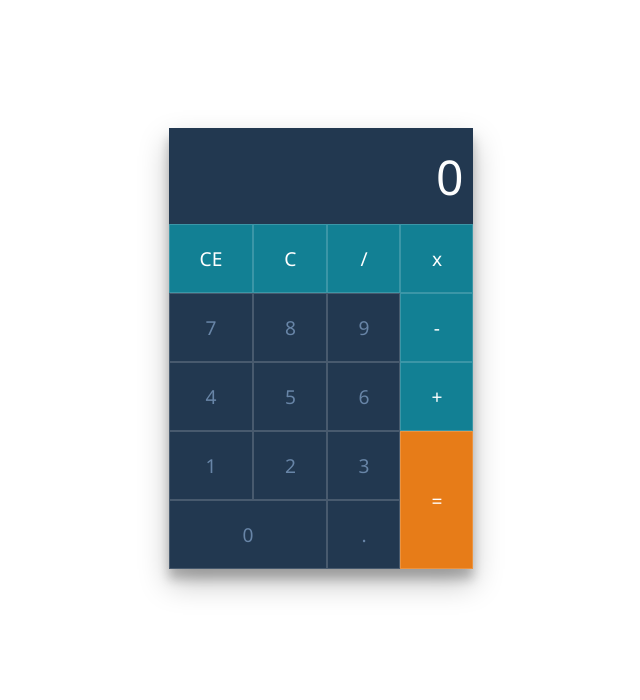
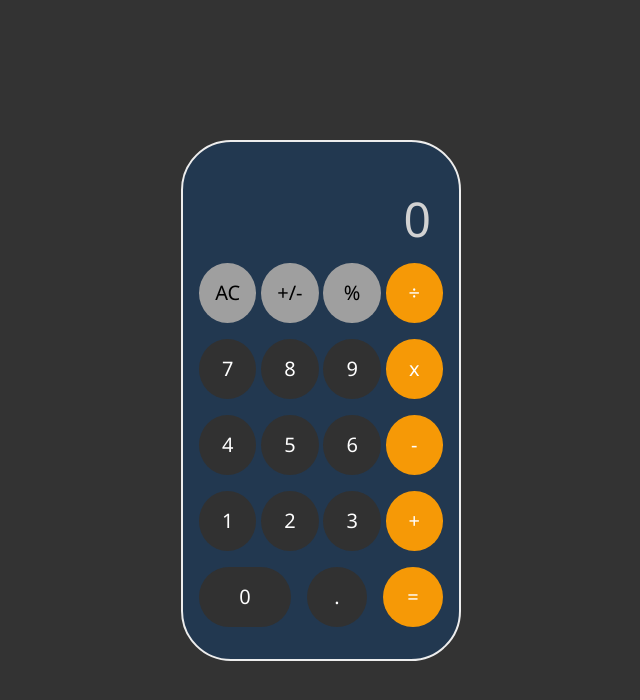
Before and after one commit to willdelorm/simple-calculator, a plain HTML site: page index.html in a window 1280 px wide. Shown: the whole page, without its empty margins (319-959 px from the left). Drawn offline with Linux system fonts and the light colour scheme.

Commit message:
Style updated to include invert and percent buttons

```diff
--- a/index.html
+++ b/index.html
@@ -8,34 +8,100 @@
     <link rel="stylesheet" href="style.css" />
   </head>
   <body>
-    <div class="main-container">
-      <div class="calc-container">
-        <div id="display">0</div>
-        <div id="buttons-container">
-          <button class="btn btn-operator">CE</button>
-          <button class="btn btn-operator">C</button>
-          <button class="btn btn-operator">/</button>
-          <button class="btn btn-operator">x</button>
+    <main id="main">
+      <form id="calc-form">
+        <header class="header">
+          <input type="text" id="output" class="output" value="0" disabled />
+        </header>
+        <footer class="footer">
+          <div class="btn-group">
+            <button
+              data-type="clear"
+              value="clear"
+              type="reset"
+              class="btn btn-grey"
+            >
+              AC
+            </button>
+            <button data-type="operator" class="btn btn-grey" value="invert">
+              +/-
+            </button>
+            <button data-type="operator" class="btn btn-grey" value="%">
+              %
+            </button>
+            <button data-type="operator" class="btn btn-orange" value="/">
+              ÷
+            </button>
+          </div>
 
-          <button class="btn btn-num">7</button>
-          <button class="btn btn-num">8</button>
-          <button class="btn btn-num">9</button>
-          <button class="btn btn-operator">-</button>
+          <div class="btn-group">
+            <button
+              data-type="operand"
+              class="btn btn-dark-grey"
+              id="7"
+              value="7"
+            >
+              7
+            </button>
+            <button data-type="operand" class="btn btn-dark-grey" value="8">
+              8
+            </button>
+            <button data-type="operand" class="btn btn-dark-grey" value="9">
+              9
+            </button>
+            <button data-type="operator" class="btn btn-orange" value="*">
+              x
+            </button>
+          </div>
 
-          <button class="btn btn-num">4</button>
-          <button class="btn btn-num">5</button>
-          <button class="btn btn-num">6</button>
-          <button class="btn btn-operator">+</button>
+          <div class="btn-group">
+            <button data-type="operand" class="btn btn-dark-grey" value="4">
+              4
+            </button>
+            <button data-type="operand" class="btn btn-dark-grey" value="5">
+              5
+            </button>
+            <button data-type="operand" class="btn btn-dark-grey" value="6">
+              6
+            </button>
+            <button data-type="operator" class="btn btn-orange" value="-">
+              -
+            </button>
+          </div>
 
-          <button class="btn btn-num">1</button>
-          <button class="btn btn-num">2</button>
-          <button class="btn btn-num">3</button>
-          <button class="btn btn-operator equal">=</button>
-          <button class="btn btn-num zero">0</button>
-          <button class="btn btn-num dot">.</button>
-        </div>
-      </div>
-    </div>
+          <div class="btn-group">
+            <button data-type="operand" class="btn btn-dark-grey" value="1">
+              1
+            </button>
+            <button data-type="operand" class="btn btn-dark-grey" value="2">
+              2
+            </button>
+            <button data-type="operand" class="btn btn-dark-grey" value="3">
+              3
+            </button>
+            <button data-type="operator" class="btn btn-orange" value="+">
+              +
+            </button>
+          </div>
+
+          <div class="btn-group">
+            <button
+              data-type="operand"
+              class="btn btn-grow btn-dark-grey"
+              value="0"
+            >
+              0
+            </button>
+            <button data-type="operand" class="btn btn-dark-grey" value=".">
+              .
+            </button>
+            <button data-type="operator" class="btn btn-orange" value="=">
+              =
+            </button>
+          </div>
+        </footer>
+      </form>
+    </main>
 
     <script src="index.js"></script>
   </body>
--- a/style.css
+++ b/style.css
@@ -1,98 +1,117 @@
 @import url("https://fonts.googleapis.com/css2?family=Noto+Sans:wght@400&display=swap");
 
 *,
-html,
-body,
-p {
+*::before,
+*::after {
+  padding: 0;
+  margin: 0;
   box-sizing: border-box;
-  font-family: "Noto Sans", sans-serif;
-  margin: 0;
-  padding: 0;
+  font-family: inherit;
 }
 
 body {
-  margin-top: 10%;
-}
-
-/* Grid */
-.main-container {
+  background-color: #333333;
   display: flex;
   justify-content: center;
   align-items: center;
-  margin: 0;
-  padding: 0;
-  width: 100%;
-  /* height: 100vh; */
+  font-size: 16px;
 }
 
-.calc-container {
-  display: grid;
-  box-shadow: 0 14px 28px rgba(0, 0, 0, 0.25), 0 10px 10px rgba(0, 0, 0, 0.22);
+html,
+body {
+  height: 100vh;
+  font-family: "Noto Sans", sans-serif;
 }
 
-/* Display */
-#display {
+button {
+  cursor: pointer;
+  border: 0;
+}
+
+input[type="text"] {
+  background-color: transparent;
+  border: 0;
+  color: #d2d2d2;
+  font-size: 3rem;
+  text-align: end;
   width: 100%;
-  height: 2em;
+}
+
+#main {
+  border: 2px solid #ededed;
+  border-radius: 50px;
+  width: 100%;
+  max-width: 280px;
+  background-color: #223850;
+  padding: 2rem 1rem;
+}
+
+.header {
+  padding: 12px;
+}
+
+.footer > * + * {
+  margin-top: 1rem;
+}
+
+.footer > *:last-child {
+  gap: 1rem;
+}
+
+.btn-group {
   display: flex;
-  justify-content: flex-end;
+  justify-content: space-between;
   align-items: center;
-  color: #fdfefe;
-  padding-right: 10px;
-  font-size: 3em;
-  text-align: right;
-  background-color: #223850;
+  gap: 0.3rem;
+}
+
+.btn {
+  display: flex;
+  justify-content: center;
+  align-items: center;
+  border-radius: 50%;
+  width: 60px;
+  height: 60px;
+  color: #ffffff;
+  font-size: 20px;
   transition: all 0.3s ease-in;
 }
 
-#buttons-container {
-  display: grid;
-  grid-template-columns: repeat(4, auto);
-  text-align: center;
+.btn.btn-grow {
+  flex-grow: 1;
+  border-radius: 40px;
 }
 
-/* Buttons */
-.btn {
-  display: flex;
-  font-size: 1.2em;
-  cursor: pointer;
-  justify-content: center;
-  align-items: center;
-  padding: 20px 30px;
-  transition: all 0.3s ease-in;
-  border: 0.3px solid rgba(251, 253, 255, 0.171);
+.btn:hover {
+  transform: translate(-2px, -3px);
 }
 
-.zero {
-  grid-column: span 2;
+.btn.active {
+  background-color: #ffffff;
+  color: #f69906;
 }
 
-.equal {
-  grid-row: span 2;
+.btn-grey {
+  background-color: #9f9f9f;
+  color: #000;
 }
 
-.btn-num {
-  background-color: #223850;
-  color: #6885a7;
+.btn-grey:hover {
+  background-color: #ededed;
 }
 
-.btn-num:hover {
-  background-color: #233b55;
+.btn-dark-grey {
+  background-color: #313131;
 }
 
-.btn-operator {
-  background-color: #128094;
-  color: #ffffff;
+.btn-dark-grey:hover {
+  background-color: #999999;
 }
 
-.btn-operator:hover {
-  background-color: rgb(52, 155, 196);
+.btn-orange {
+  background-color: #f69906;
 }
 
-.equal {
-  background-color: #e77c18;
+.btn-orange:hover {
+  background-color: orange;
 }
-
-.equal:hover {
-  background-color: #e98323;
-}
```
